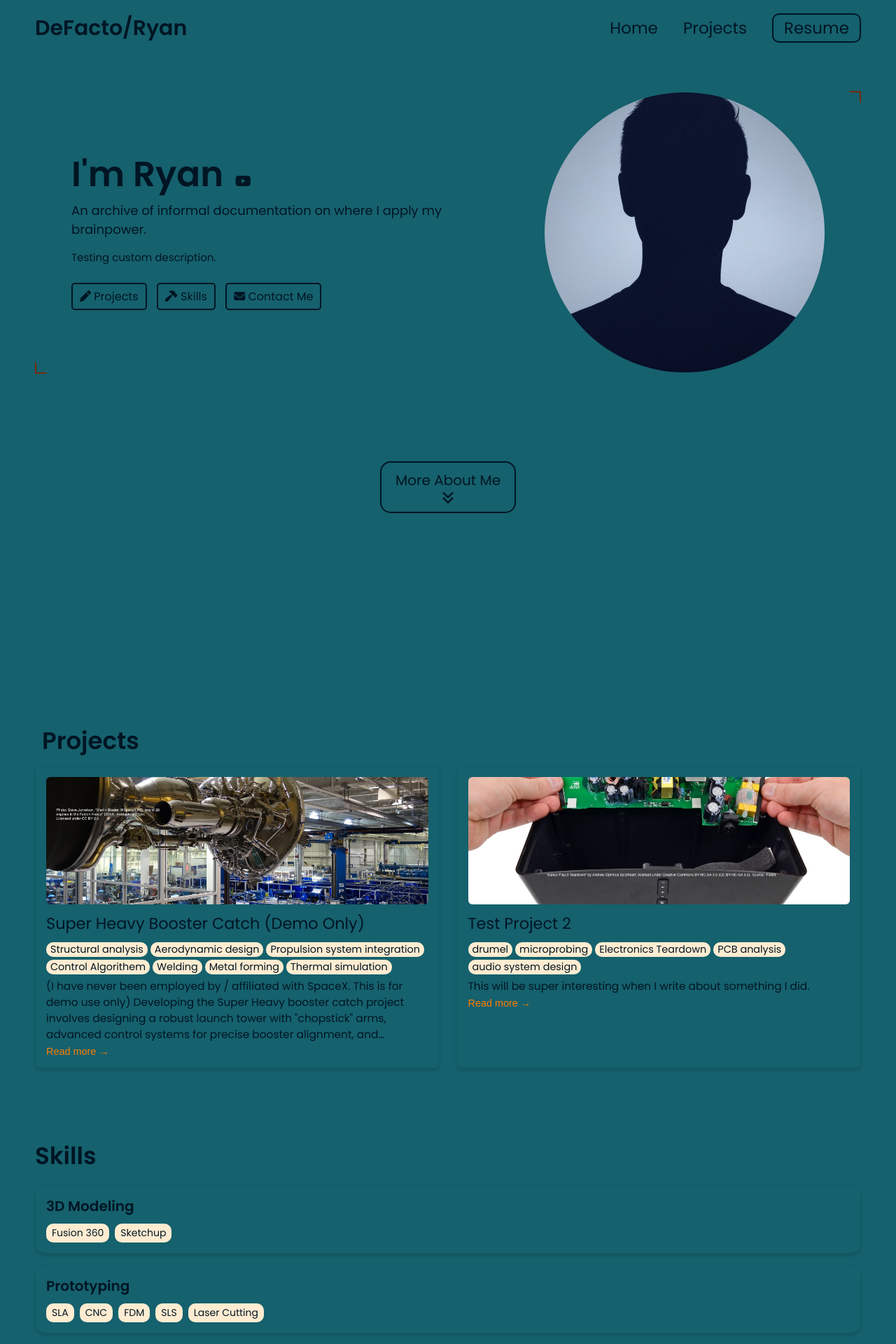
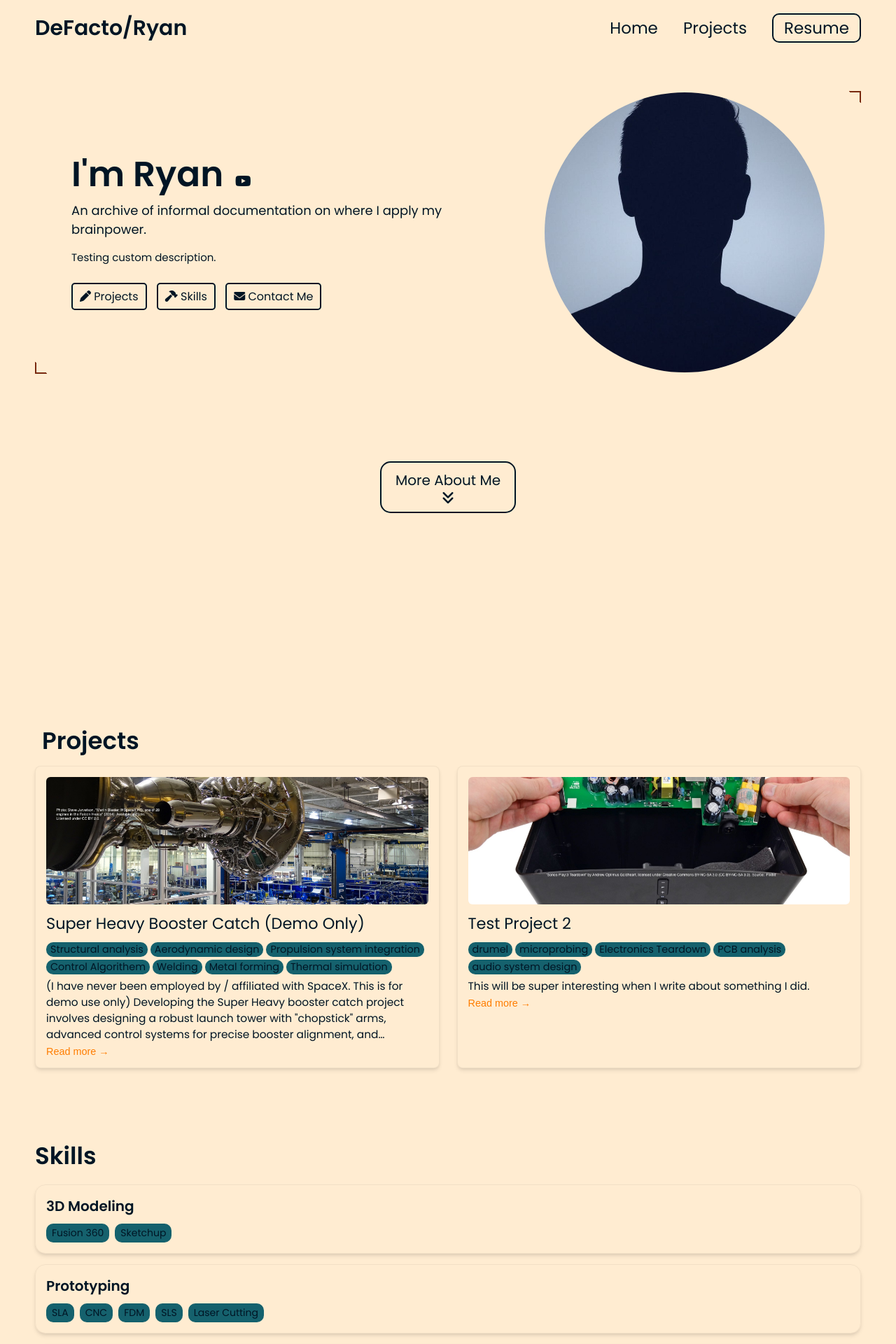
Before and after one commit to DefactoRyan/DefactoRyan.github.io, a Jekyll site: the page built from index.html, in a window 1280 px wide. Shown: the top 1920 px of the page at 70% size. Built offline with Jekyll 4.4.1, drawn with Linux system fonts in a browser that asks for light colours.

Commit message:
Update _config.yml

```diff
--- a/_config.yml
+++ b/_config.yml
@@ -84,8 +84,8 @@ colors: # this is the basic theme
   border: "#78290f"
   link: "#001524"
   highlight: "#ff7d00"
-  background: "#15616d"
-  light_background: "#ffecd1"
+  background: "#ffecd1"
+  light_background: "#15616d"
 
 # A few examples.
 basic theme:
```
